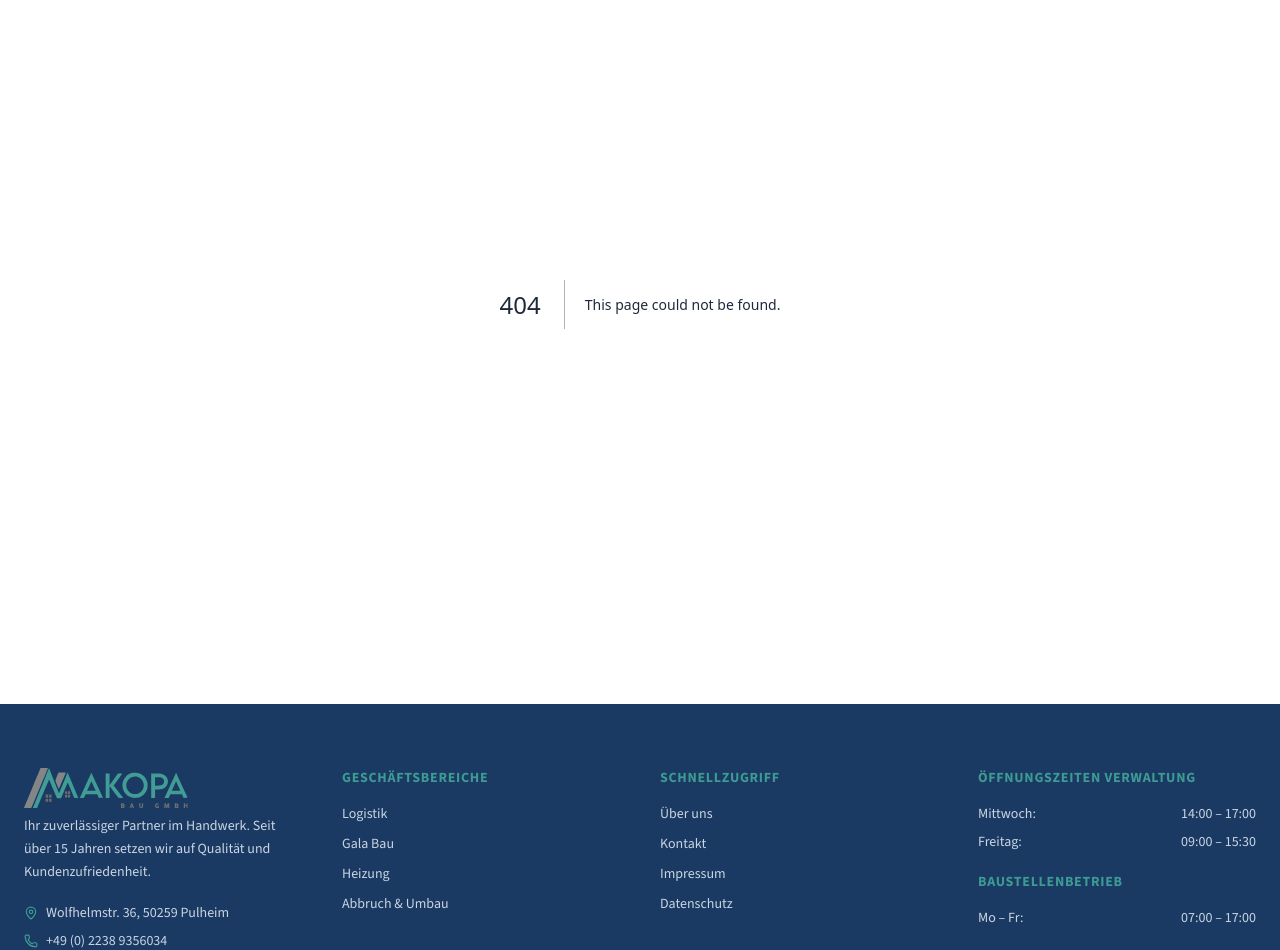
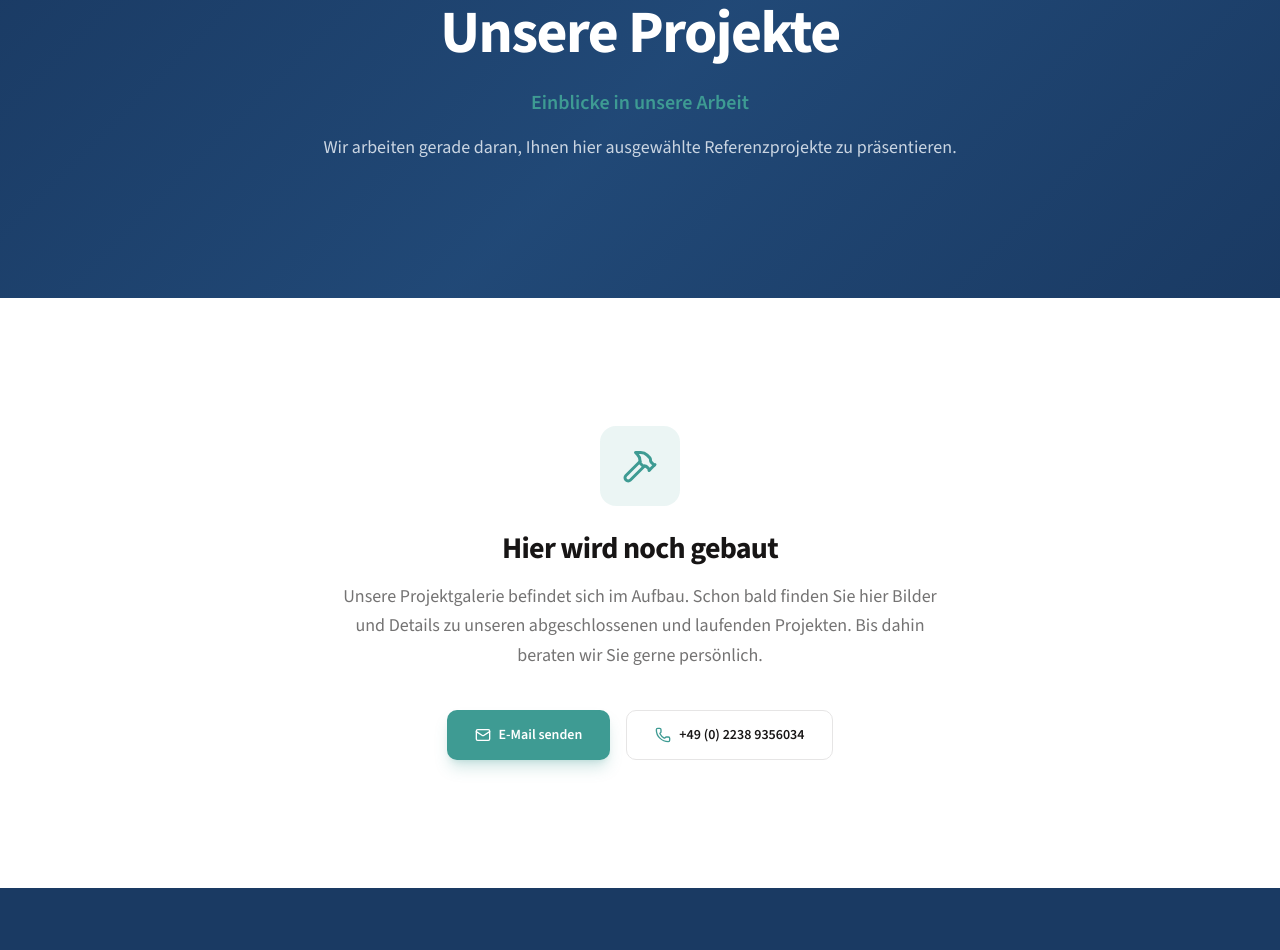
Before and after one commit to gaiisay/makopa-bau-gmbh, a Next.js app: page /projekte in a window 1280 px wide. Before the commit this address had no page. Shown: the part 200-1150 px from the top of the page. Built offline with nearby package versions, Linux system fonts and the light colour scheme.

Commit message:
feat: update metadata, enhance footer content, and add Projekte page with initial layout

```diff
--- a/src/app/layout.tsx
+++ b/src/app/layout.tsx
@@ -5,9 +5,9 @@ import { Source_Sans_3 } from "next/font/google";
 import { LayoutShell } from "@/components/layout-shell";
 
 export const metadata: Metadata = {
-  title: "Makopa Bau GmbH - Ihr zuverlässiger Partner im Handwerk",
+  title: "Makopa Bau GmbH",
   description:
-    "Makopa Bau GmbH bietet professionelle Dienstleistungen in den Bereichen Logistik, Gala Bau, Heizung, Abbruch und Umbau. Für Privatkunden, Architekten und Großkunden.",
+    "Makopa Bau GmbH – Ihr Partner für Baustellenmanagement, Erdarbeiten & Außenanlagen, Abbruch und Vermietung in Köln, Pulheim und Umgebung.",
   icons: [{ rel: "icon", url: "/favicon.ico" }],
 };
 
--- a/src/app/page.tsx
+++ b/src/app/page.tsx
@@ -77,10 +77,9 @@ const businessAreas = [
 ];
 
 const stats = [
-  { value: "15+", label: "Jahre Erfahrung" },
-  { value: "36+", label: "Mitarbeiter" },
-  { value: "500+", label: "Zufriedene Kunden" },
-  { value: "1000+", label: "Projekte abgeschlossen" },
+  { value: "9", label: "Mitarbeiter" },
+  { value: "18", label: "Projekte abgeschlossen (seit Mai 2024)" },
+  { value: "11+", label: "Premium Partner" },
 ];
 
 /* ─── Colors ──────────────────────────────────────────────────── */
@@ -346,7 +345,7 @@ export default function HomePage() {
       {/* ── Stats ── */}
       <section className="border-b border-border bg-white">
         <div className="mx-auto max-w-7xl px-6 py-14">
-          <div className="grid grid-cols-2 gap-8 lg:grid-cols-4">
+          <div className="grid grid-cols-2 gap-8 lg:grid-cols-3">
             {stats.map((stat, i) => (
               <motion.div
                 key={stat.label}
--- /dev/null
+++ b/src/app/projekte/page.tsx
@@ -0,0 +1,102 @@
+"use client";
+
+import Link from "next/link";
+import { motion } from "motion/react";
+import { Hammer, Mail, Phone } from "lucide-react";
+
+/* ─── Colors ──────────────────────────────────────────────────── */
+const NAVY = "#1A3A63";
+const NAVY_LIGHT = "#224B7A";
+
+/* ─── Page ────────────────────────────────────────────────────── */
+
+export default function ProjektePage() {
+  return (
+    <main>
+      {/* ── Hero ── */}
+      <section
+        className="relative overflow-hidden"
+        style={{ backgroundColor: NAVY }}
+      >
+        <div
+          className="absolute inset-0"
+          style={{
+            background: `linear-gradient(135deg, ${NAVY} 0%, ${NAVY_LIGHT} 50%, ${NAVY} 100%)`,
+            opacity: 0.85,
+          }}
+        />
+
+        <div className="relative mx-auto max-w-5xl px-6 py-20 md:py-24">
+          <div className="flex flex-col items-center text-center">
+            <motion.h1
+              initial={{ opacity: 0, y: 25 }}
+              animate={{ opacity: 1, y: 0 }}
+              transition={{ duration: 0.6, delay: 0.1 }}
+              className="mb-6 text-4xl leading-[1.08] font-bold tracking-tight text-white sm:text-5xl lg:text-6xl"
+            >
+              Unsere Projekte
+            </motion.h1>
+
+            <motion.p
+              initial={{ opacity: 0, y: 25 }}
+              animate={{ opacity: 1, y: 0 }}
+              transition={{ duration: 0.6, delay: 0.15 }}
+              className="mb-4 text-lg font-semibold text-primary sm:text-xl"
+            >
+              Einblicke in unsere Arbeit
+            </motion.p>
+
+            <motion.p
+              initial={{ opacity: 0, y: 25 }}
+              animate={{ opacity: 1, y: 0 }}
+              transition={{ duration: 0.6, delay: 0.2 }}
+              className="mb-10 max-w-2xl text-lg leading-relaxed text-slate-300"
+            >
+              Wir arbeiten gerade daran, Ihnen hier ausgewählte Referenzprojekte
+              zu präsentieren.
+            </motion.p>
+          </div>
+        </div>
+      </section>
+
+      {/* ── Coming Soon ── */}
+      <section className="bg-white py-24 md:py-32">
+        <div className="mx-auto max-w-2xl px-6 text-center">
+          <motion.div
+            initial={{ opacity: 0, y: 20 }}
+            whileInView={{ opacity: 1, y: 0 }}
+            viewport={{ once: true }}
+          >
+            <div className="mx-auto mb-6 flex h-20 w-20 items-center justify-center rounded-2xl bg-primary/10">
+              <Hammer className="h-9 w-9 text-primary" />
+            </div>
+            <h2 className="mb-4 text-2xl font-bold tracking-tight text-foreground md:text-3xl">
+              Hier wird noch gebaut
+            </h2>
+            <p className="mb-10 text-lg leading-relaxed text-muted-foreground">
+              Unsere Projektgalerie befindet sich im Aufbau. Schon bald finden
+              Sie hier Bilder und Details zu unseren abgeschlossenen und
+              laufenden Projekten. Bis dahin beraten wir Sie gerne persönlich.
+            </p>
+            <div className="flex flex-wrap justify-center gap-4">
+              <a
+                href="mailto:kontakt@makopa.de"
+                className="inline-flex items-center gap-2 rounded-lg bg-primary px-7 py-3.5 text-sm font-semibold text-white shadow-lg shadow-primary/25 transition-all hover:shadow-xl hover:brightness-110"
+              >
+                <Mail className="h-4 w-4" />
+                E-Mail senden
+              </a>
+              <a
+                href="tel:+4922389356034"
+                className="inline-flex items-center gap-2 rounded-lg border border-border px-7 py-3.5 text-sm font-semibold text-foreground transition-all hover:border-primary/30 hover:bg-primary/5"
+              >
+                <Phone className="h-4 w-4 text-primary" />
+                +49 (0) 2238 9356034
+              </a>
+            </div>
+          </motion.div>
+        </div>
+      </section>
+    </main>
+  );
+}
--- a/src/app/team/page.tsx
+++ b/src/app/team/page.tsx
@@ -189,7 +189,7 @@ export default function TeamPage() {
                 <p className="mb-4 text-sm font-semibold text-primary">
                   {leader.position}
                 </p>
-                <p className="mb-5 text-sm leading-relaxed text-muted-foreground">
+                {/* <p className="mb-5 text-sm leading-relaxed text-muted-foreground">
                   {leader.description}
                 </p>
                 <div>
@@ -206,7 +206,7 @@ export default function TeamPage() {
                       </span>
                     ))}
                   </div>
-                </div>
+                </div> */}
               </motion.div>
             ))}
           </div>
--- a/src/components/footer.tsx
+++ b/src/components/footer.tsx
@@ -12,10 +12,9 @@ export function Footer() {
         <div className="grid gap-10 md:grid-cols-2 lg:grid-cols-4">
           {/* Company */}
           <div>
-            <Logo className="h-10" />
+            <Logo className="h-12" />
             <p className="mb-5 text-sm leading-relaxed">
-              Ihr zuverlässiger Partner im Handwerk. Seit über 15 Jahren setzen
-              wir auf Qualität und Kundenzufriedenheit.
+              Ihr zuverlässiger Partner im Handwerk. Mit über 10 Jahren Erfahrung am Bau setzen wir auf Qualität und Kundenzufriedenheit
             </p>
             <div className="space-y-2 text-sm">
               <div className="flex items-center gap-2">
@@ -44,7 +43,7 @@ export function Footer() {
                   href="/logistik"
                   className="transition-colors hover:text-white"
                 >
-                  Logistik
+                  Baustellenmanagement
                 </Link>
               </li>
               <li>
@@ -52,7 +51,15 @@ export function Footer() {
                   href="/gala-bau"
                   className="transition-colors hover:text-white"
                 >
-                  Gala Bau
+                  Erdarbeiten & Außenanlagen
+                </Link>
+              </li>
+              <li>
+                <Link
+                  href="/abbruch-umbau"
+                  className="transition-colors hover:text-white"
+                >
+                  Speziallösungen / Abbruch
                 </Link>
               </li>
               <li>
@@ -60,15 +67,7 @@ export function Footer() {
                   href="/heizung"
                   className="transition-colors hover:text-white"
                 >
-                  Heizung
-                </Link>
-              </li>
-              <li>
-                <Link
-                  href="/abbruch-umbau"
-                  className="transition-colors hover:text-white"
-                >
-                  Abbruch & Umbau
+                  Vermietung
                 </Link>
               </li>
             </ul>
--- a/src/components/navigation.tsx
+++ b/src/components/navigation.tsx
@@ -26,7 +26,7 @@ const NAVY_LIGHT = "#224B7A";
 
 const leistungen = [
   { name: "Baustellenmanagement", href: "/logistik" },
-  { name: "Außenanlagen", href: "/gala-bau" },
+  { name: "Erdarbeiten & Außenanlagen", href: "/gala-bau" },
   { name: "Speziallösungen / Abbruch", href: "/abbruch-umbau" },
   { name: "Vermietung", href: "/heizung" },
 ];
@@ -107,6 +107,12 @@ export function Navigation() {
             </NavigationMenu>
 
             <Link
+              href="/projekte"
+              className="rounded-md px-4 py-2 text-[15px] font-medium text-slate-600 transition-colors hover:bg-slate-50 hover:text-slate-900"
+            >
+              Projekte
+            </Link>
+            <Link
               href="/team"
               className="rounded-md px-4 py-2 text-[15px] font-medium text-slate-600 transition-colors hover:bg-slate-50 hover:text-slate-900"
             >
@@ -174,6 +180,13 @@ export function Navigation() {
           )}
 
           <Link
+            href="/projekte"
+            className="block py-2.5 text-sm font-medium text-slate-600"
+            onClick={() => setMobileOpen(false)}
+          >
+            Projekte
+          </Link>
+          <Link
             href="/team"
             className="block py-2.5 text-sm font-medium text-slate-600"
             onClick={() => setMobileOpen(false)}
```
